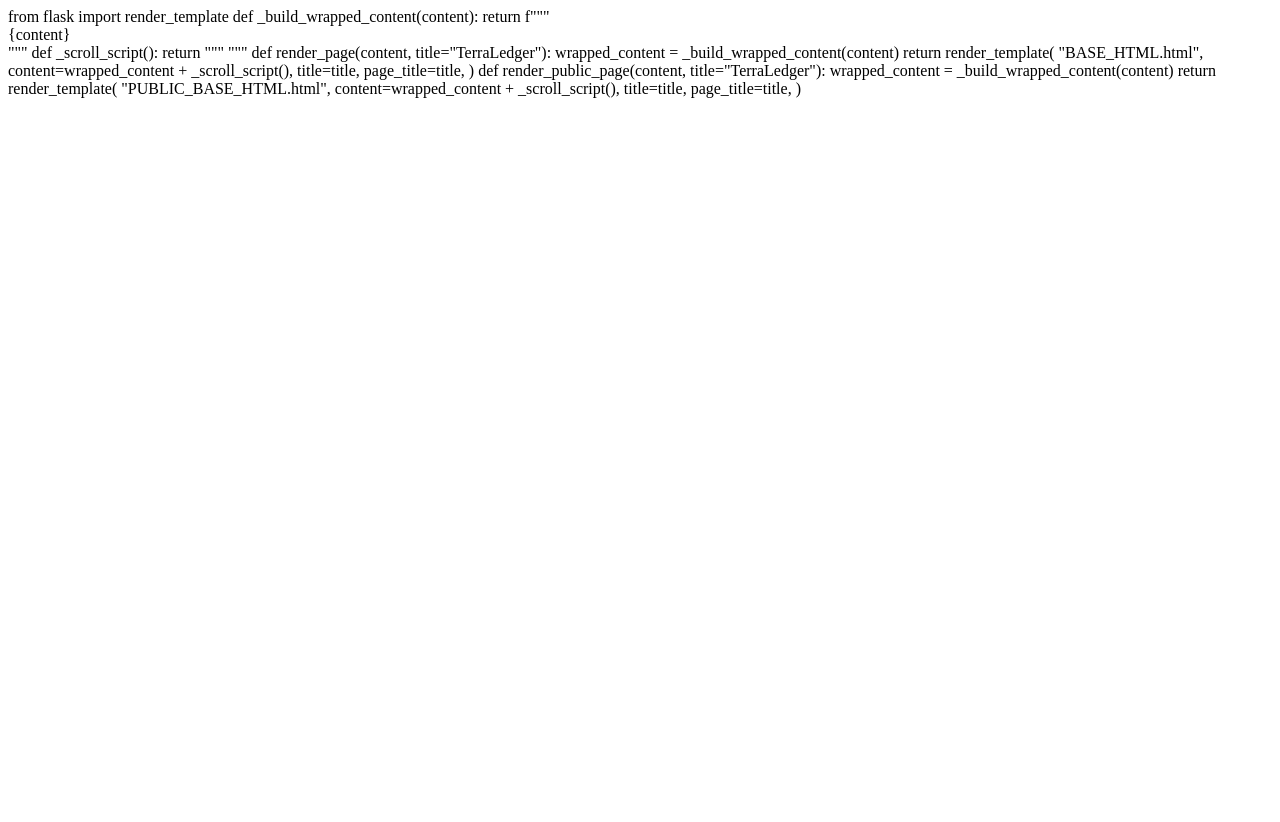
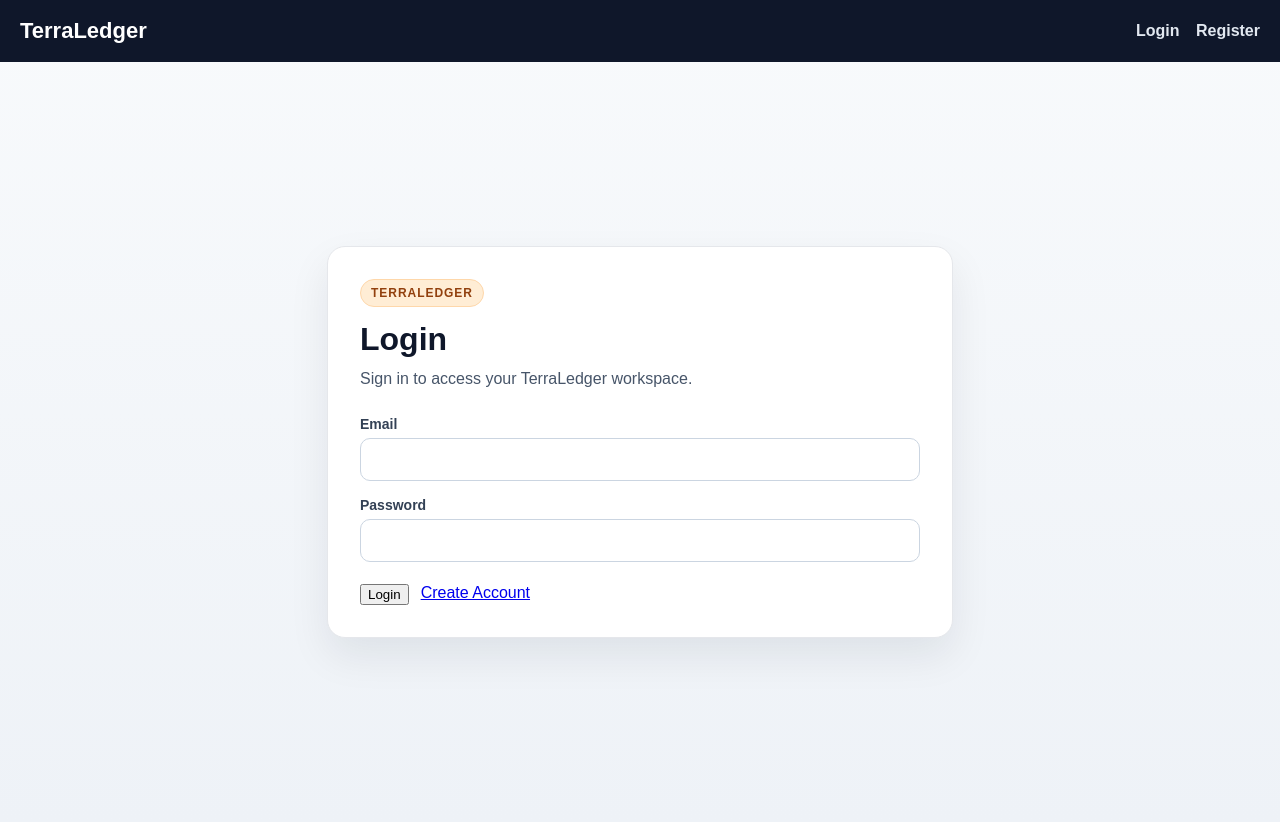
Before and after one commit to SpencerSoftwaresLLC/terra-ledger, a Flask app: page /login in a window 1280 px wide. Before the commit the page ends 98 px from the top, so only its background shows below. Run offline with Flask 3, Linux system fonts and the light colour scheme; parts of the project's set-up code (start-up, migrations or seed data) failed here and were passed over.

Commit message:
Real Login Page Fix

```diff
--- a/page_helpers.py
+++ b/page_helpers.py
@@ -9,48 +9,6 @@ def _build_wrapped_content(content):
 
 def _scroll_script():
     return """
-    <script>
-    (function () {
-        const SCROLL_KEY = "terraledger_scroll_" + window.location.href;
-
-        function saveScroll() {
-            sessionStorage.setItem(
-                SCROLL_KEY,
-                String(window.scrollY || window.pageYOffset || 0)
-            );
-        }
-
-        function restoreScroll() {
-            const saved = sessionStorage.getItem(SCROLL_KEY);
-            if (saved !== null) {
-                const y = parseInt(saved, 10);
-                if (!Number.isNaN(y)) {
-                    window.scrollTo(0, y);
-                }
-                sessionStorage.removeItem(SCROLL_KEY);
-            }
-        }
-
-        document.addEventListener("submit", function () {
-            saveScroll();
-        }, true);
-
-        document.addEventListener("click", function (e) {
-            const a = e.target.closest("a");
-            if (!a) return;
-
-            const href = a.getAttribute("href") || "";
-            if (!href) return;
-            if (href.startsWith("#")) return;
-            if (a.hasAttribute("download")) return;
-            if (a.target && a.target !== "_self") return;
-
-            saveScroll();
-        }, true);
-
-        window.addEventListener("load", restoreScroll);
-    })();
-    </script>
     """
 
 
--- a/templates/PUBLIC_BASE_HTML.html
+++ b/templates/PUBLIC_BASE_HTML.html
@@ -1,77 +1,74 @@
-from flask import render_template
+<!doctype html>
+<html lang="en">
+<head>
+    <meta charset="utf-8">
+    <meta name="viewport" content="width=device-width, initial-scale=1">
+    <title>{{ title or "TerraLedger" }}</title>
 
+    <style>
+        body {
+            margin: 0;
+            font-family: Arial, sans-serif;
+            background: linear-gradient(180deg, #f8fafc, #eef2f7);
+            color: #0f172a;
+        }
 
-def _build_wrapped_content(content):
-    return f"""
-    <div class="page-content-wrap">
-        <div class="page-content-inner">
-            {content}
+        .topbar {
+            background: #0f172a;
+            color: white;
+            padding: 18px 20px;
+            display: flex;
+            justify-content: space-between;
+            align-items: center;
+        }
+
+        .brand {
+            font-size: 22px;
+            font-weight: 800;
+        }
+
+        .nav a {
+            color: #e2e8f0;
+            margin-left: 12px;
+            text-decoration: none;
+            font-weight: 600;
+        }
+
+        .nav a:hover {
+            text-decoration: underline;
+        }
+
+        .flash {
+            background: #fff7ed;
+            border: 1px solid #fed7aa;
+            padding: 12px;
+            margin: 20px auto;
+            max-width: 500px;
+            border-radius: 10px;
+        }
+    </style>
+</head>
+
+<body>
+
+    <div class="topbar">
+        <div class="brand">TerraLedger</div>
+
+        <div class="nav">
+            <a href="{{ url_for('auth.login') }}">Login</a>
+            <a href="{{ url_for('auth.register') }}">Register</a>
         </div>
     </div>
-    """
 
+    {% with messages = get_flashed_messages() %}
+        {% if messages %}
+            {% for message in messages %}
+                <div class="flash">{{ message }}</div>
+            {% endfor %}
+        {% endif %}
+    {% endwith %}
 
-def _scroll_script():
-    return """
-    <script>
-    (function () {
-        const SCROLL_KEY = "terraledger_scroll_" + window.location.href;
+    {{ content|safe }}
 
-        function saveScroll() {
-            sessionStorage.setItem(SCROLL_KEY, String(window.scrollY || window.pageYOffset || 0));
-        }
-
-        function restoreScroll() {
-            const saved = sessionStorage.getItem(SCROLL_KEY);
-            if (saved !== null) {
-                const y = parseInt(saved, 10);
-                if (!Number.isNaN(y)) {
-                    window.scrollTo(0, y);
-                }
-                sessionStorage.removeItem(SCROLL_KEY);
-            }
-        }
-
-        document.addEventListener("submit", function () {
-            saveScroll();
-        }, true);
-
-        document.addEventListener("click", function (e) {
-            const a = e.target.closest("a");
-            if (!a) return;
-
-            const href = a.getAttribute("href") || "";
-            if (!href) return;
-            if (href.startsWith("#")) return;
-            if (a.hasAttribute("download")) return;
-            if (a.target && a.target !== "_self") return;
-
-            saveScroll();
-        }, true);
-
-        window.addEventListener("load", restoreScroll);
-    })();
-    </script>
-    """
-
-
-def render_page(content, title="TerraLedger"):
-    wrapped_content = _build_wrapped_content(content)
-
-    return render_template(
-        "BASE_HTML.html",
-        content=wrapped_content + _scroll_script(),
-        title=title,
-        page_title=title,
-    )
-
-
-def render_public_page(content, title="TerraLedger"):
-    wrapped_content = _build_wrapped_content(content)
-
-    return render_template(
-        "PUBLIC_BASE_HTML.html",
-        content=wrapped_content + _scroll_script(),
-        title=title,
-        page_title=title,
-    )
+</body>
+</html>
```
